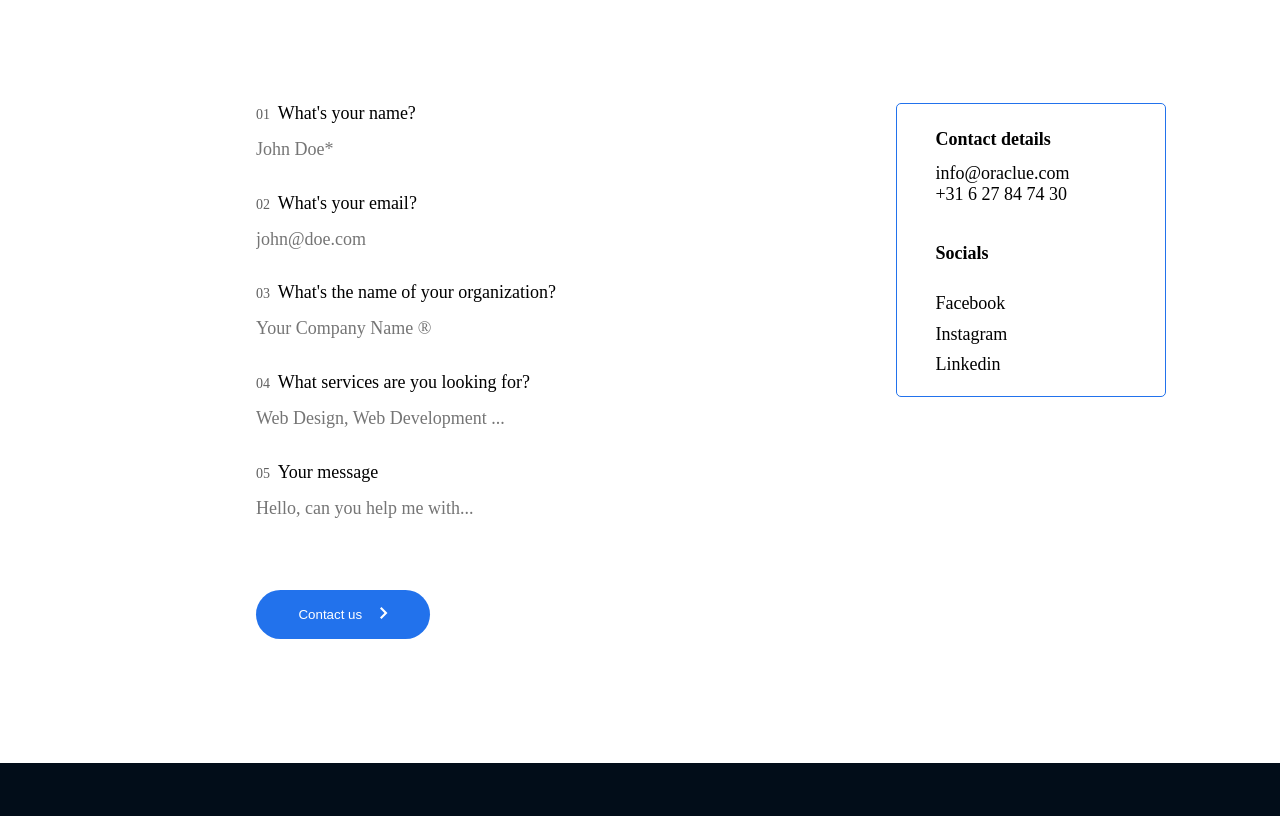
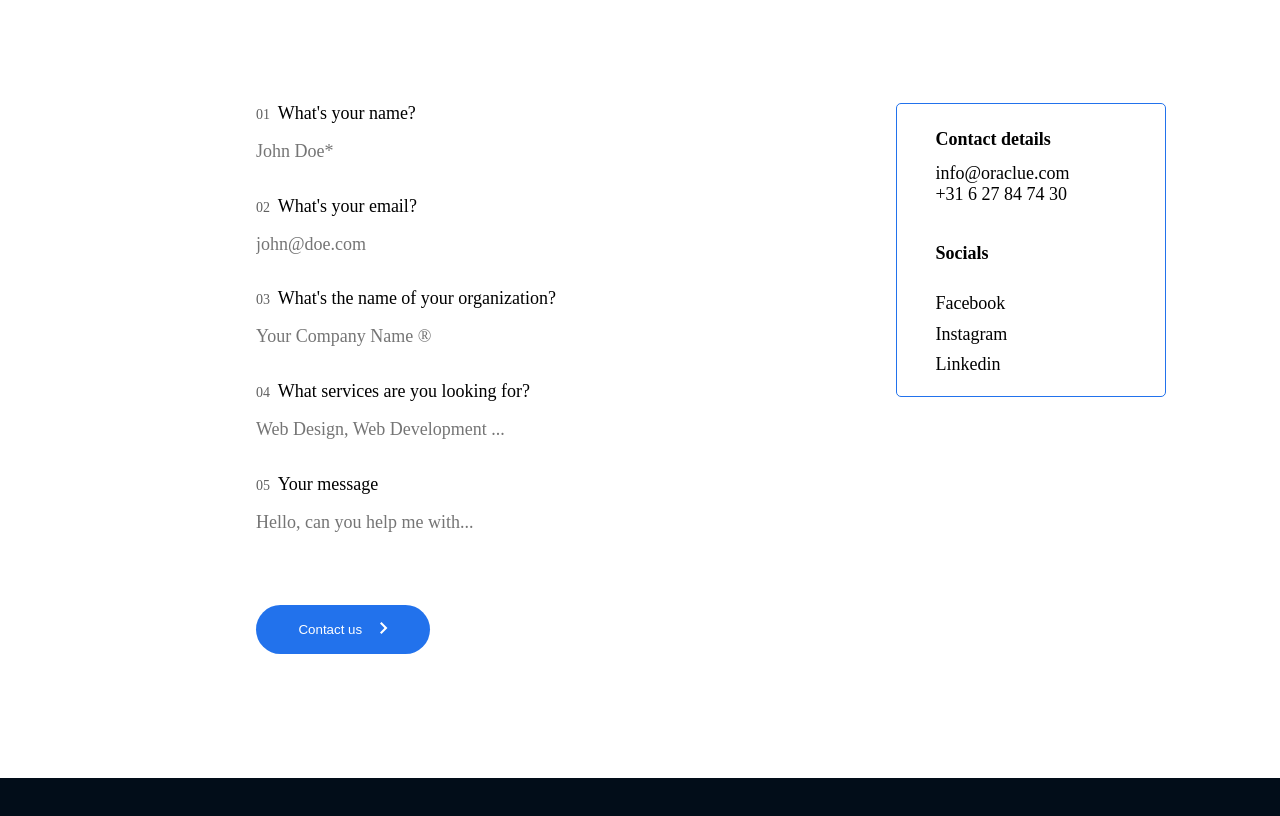
Before and after one commit to jtrifkovic/kingdomSite, a React (Create React App) app: page /contact in a window 1280 px wide. Shown: the part 786-1602 px from the top of the page. Built offline with nearby package versions, Linux system fonts and the light colour scheme.

Commit message:
Update Contact.css

```diff
--- a/src/Pages/Contact/Contact.css
+++ b/src/Pages/Contact/Contact.css
@@ -4,6 +4,10 @@
     background-size: cover;
     margin-top: -120px;
     width: 100%;
+}
+
+input[type="text"] {
+  font-size: 1rem;
 }
 .mid-wrapper {
 padding: 8% 20%;
```
